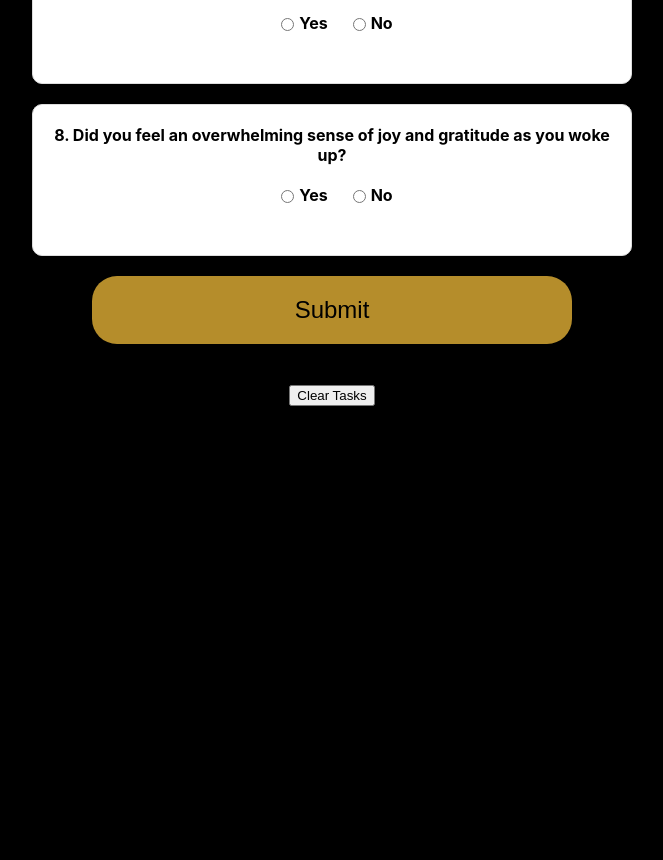
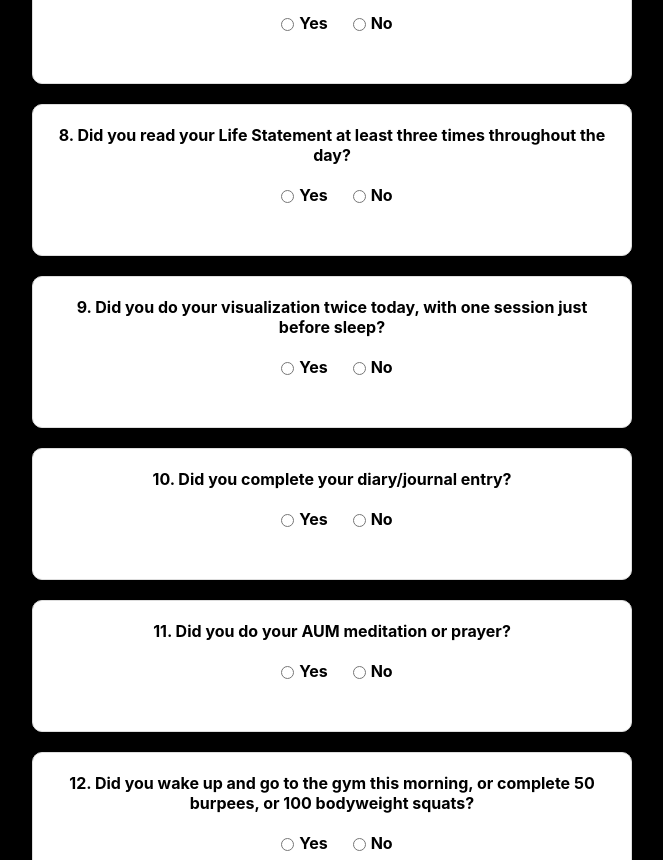
Before and after one commit to datadiego/papps-self-mastery, a React (Create React App) app: page / in a window 1280 px wide. Shown: the part 1940-2800 px from the top of the page, without its empty margins (308-971 px from the left). Before the commit the page ends 2346 px from the top, so only its background shows below. Built offline with nearby package versions, Linux system fonts and the light colour scheme; the HTML template or start-up script is replaced by a standard one.

Commit message:
Added new questions to the task form

```diff
--- a/src/components/TaskForm.js
+++ b/src/components/TaskForm.js
@@ -15,27 +15,22 @@
 
     return (
         <div className="app-container">
-
             <form className="task-form" onSubmit={handleSubmit}>
-            <button className="answer-questions-button"> DAILY QUESTIONS</button>
+                <button className="answer-questions-button"> DAILY QUESTIONS</button>
                 <div className="form-group">
-                <label htmlFor="name">Name: </label>
+                    <label htmlFor="name">Name: </label>
                     <input className="widths"
                         type="text"
                         id="name"
                         name="name"
-
                         value={task.name}
                         onChange={handleChange}
                         disabled={taskSubmitted}
                     />
                 </div>
                 <div className="questions">
-
                     <div className="question-box">
-
-                        <label className='label'>1. Did you wake up at 4:44 am, earlier, or at <br/>
-                        an agreed time with Papps Mastery Staff?</label>
+                        <label className='label'>1. Did you wake up at 4:44 am, earlier, or at an agreed time with Papps Mastery Staff?</label>
                         <div className="radio-group">
                             <label className="label">
                                 <input type="radio" name="question1" value="Yes" /> Yes
@@ -46,8 +41,7 @@
                         </div>
                     </div>
                     <div className="question-box">
-                        <label>2. Did you adhere to your written Nutrition<br />
-                        Plan (including weighing all your food)?</label>
+                        <label>2. Did you adhere to your written Nutrition Plan (including weighing all your food)?</label>
                         <div className="radio-group">
                             <label>
                                 <input type="radio" name="question2" value="Yes" /> Yes
@@ -113,13 +107,101 @@
                         </div>
                     </div>
                     <div className="question-box">
-                        <label>8. Did you feel an overwhelming sense of joy and gratitude as you woke up?</label>
+                        <label>8. Did you read your Life Statement at least three times throughout the day?</label>
                         <div className="radio-group">
                             <label>
                                 <input type="radio" name="question8" value="Yes" /> Yes
                             </label>
                             <label>
                                 <input type="radio" name="question8" value="No" /> No
+                            </label>
+                        </div>
+                    </div>
+                    <div className="question-box">
+                        <label>9. Did you do your visualization twice today, with one session just before sleep?</label>
+                        <div className="radio-group">
+                            <label>
+                                <input type="radio" name="question9" value="Yes" /> Yes
+                            </label>
+                            <label>
+                                <input type="radio" name="question9" value="No" /> No
+                            </label>
+                        </div>
+                    </div>
+                    <div className="question-box">
+                        <label>10. Did you complete your diary/journal entry?</label>
+                        <div className="radio-group">
+                            <label>
+                                <input type="radio" name="question10" value="Yes" /> Yes
+                            </label>
+                            <label>
+                                <input type="radio" name="question10" value="No" /> No
+                            </label>
+                        </div>
+                    </div>
+                    <div className="question-box">
+                        <label>11. Did you do your AUM meditation or prayer?</label>
+                        <div className="radio-group">
+                            <label>
+                                <input type="radio" name="question11" value="Yes" /> Yes
+                            </label>
+                            <label>
+                                <input type="radio" name="question11" value="No" /> No
+                            </label>
+                        </div>
+                    </div>
+                    <div className="question-box">
+                        <label>12. Did you wake up and go to the gym this morning, or complete 50 burpees, or 100 bodyweight squats?</label>
+                        <div className="radio-group">
+                            <label>
+                                <input type="radio" name="question12" value="Yes" /> Yes
+                            </label>
+                            <label>
+                                <input type="radio" name="question12" value="No" /> No
+                            </label>
+                        </div>
+                    </div>
+                    <div className="question-box">
+                        <label>13. Did you plan your day (written plan, ideally using software like Google Calendar or Outlook for appointments and Google Tasks or Asana for tasks)?</label>
+                        <div className="radio-group">
+                            <label>
+                                <input type="radio" name="question13" value="Yes" /> Yes
+                            </label>
+                            <label>
+                                <input type="radio" name="question13" value="No" /> No
+                            </label>
+                        </div>
+                    </div>
+                    <div className="question-box">
+                        <label>14. Did you prioritize your tasks, identifying 'PRIORITY TASKS' that must be completed today with no excuses?</label>
+                        <div className="radio-group">
+                            <label>
+                                <input type="radio" name="question14" value="Yes" /> Yes
+                            </label>
+                            <label>
+                                <input type="radio" name="question14" value="No" /> No
+                            </label>
+                        </div>
+                    </div>
+                    <div className="question-box">
+                        <label>15. Did you complete all high-priority tasks for the day?</label>
+                        <div className="radio-group">
+                            <label>
+                                <input type="radio" name="question15" value="Yes" /> Yes
+                            </label>
+                            <label>
+                                <input type="radio" name="question15" value="No" /> No
+                            </label>
+                        </div>
+                    </div>
+                    <div className="question-box">
+                        <label>16. Did you invest 30 minutes in Silence witnessing your thoughts?</label>
+                        <div className="radio-group">
+                            <label>
+                                <input type="radio" name="question16" value="Yes" /> Yes
+                            </label>
+                            <label>
+                                <input type="radio" name="question16" value="No" /> No
                             </label>
                         </div>
                     </div>
```
